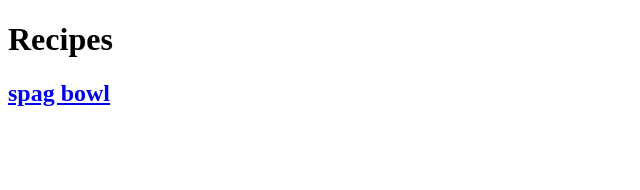
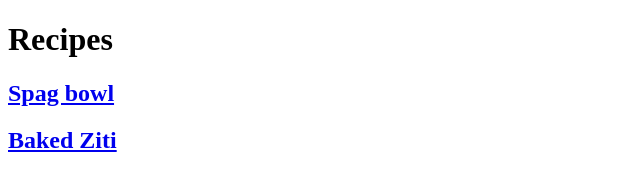
Before and after one commit to seanfreem/odin-recipes, a plain HTML site: page index.html in a window 1280 px wide. Shown: the whole page, without its empty margins (0-640 px from the left). Drawn offline with Linux system fonts and the light colour scheme.

Commit message:
index file added

```diff
--- a/index.html
+++ b/index.html
@@ -11,9 +11,9 @@
 
     <h1> Recipes </h1>
 
-    <a href="recipes/spagbol.html"><h2> spag bowl </h2> </a>
+    <a href="recipes/spagbol.html"><h2> Spag bowl</h2> </a>
 
-
+    <a href="recipes/bakedziti.html"><h2> Baked Ziti </h2> </a>
 
 
 
```
